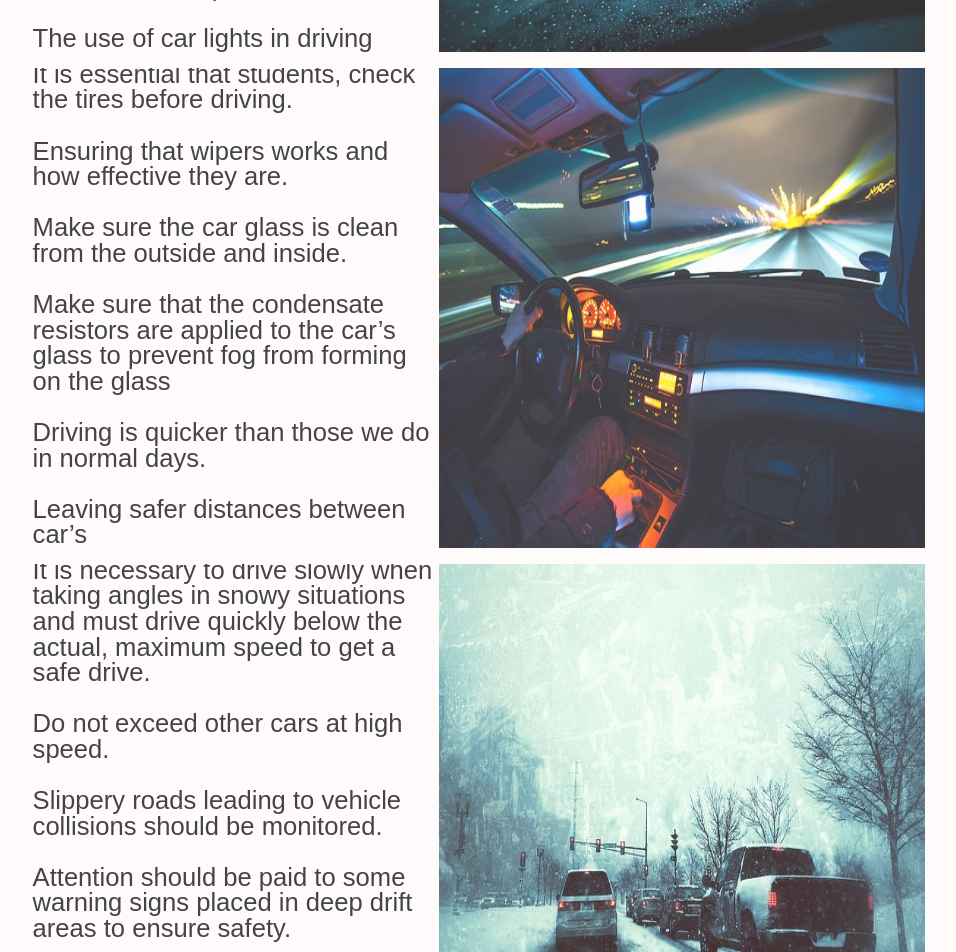
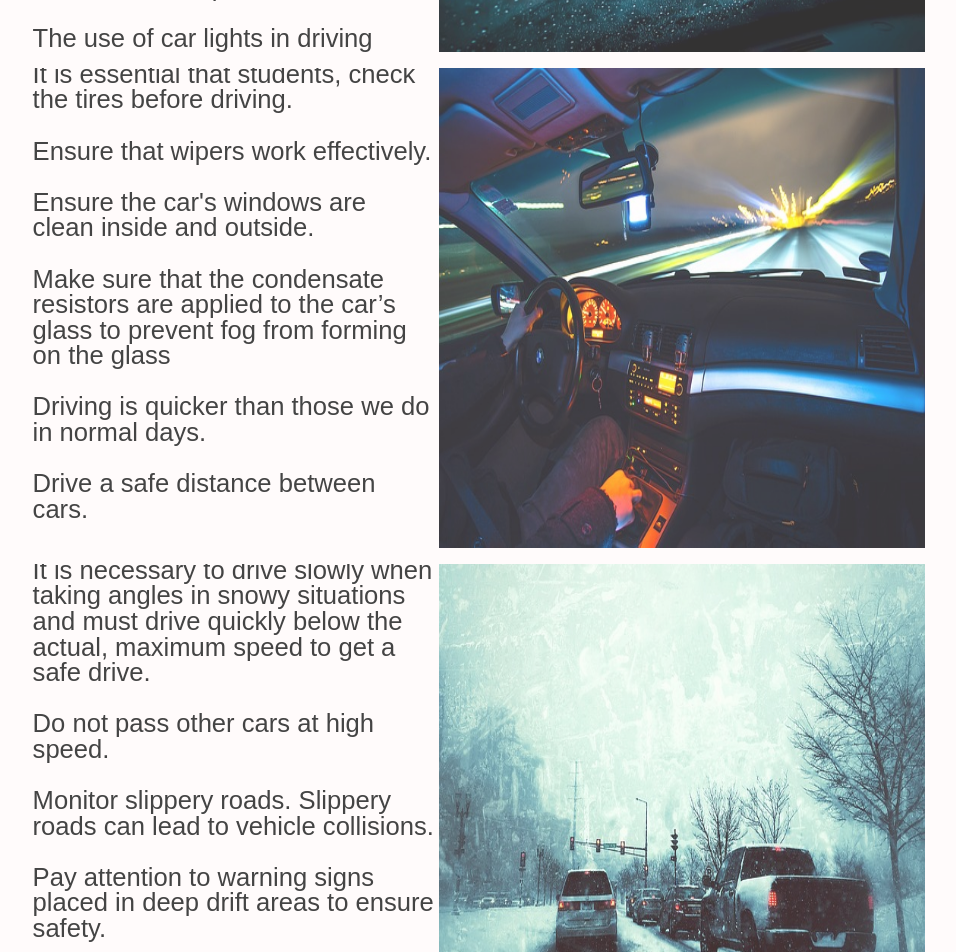
Before and after one commit to ijh5005/starsandstripesdrivingschool, a React (Create React App) app: page /page/service in a window 1280 px wide. Shown: the part 3320-4272 px from the top of the page, without its empty margins (217-1173 px from the left). Built offline with nearby package versions, Linux system fonts and the light colour scheme; the HTML template or start-up script is replaced by a standard one; a web font is replaced by a local one.

Commit message:
adjusted tips on detail page

```diff
--- a/src/components/ServicePage/Details/index.js
+++ b/src/components/ServicePage/Details/index.js
@@ -19,8 +19,8 @@ const content = [
     tips: [
       "It is necessary to drive slowly when taking angles in snowy situations and must drive quickly below the actual, maximum speed to get a safe drive.",
       "Do not exceed other cars at high speed.",
-      "Slippery roads leading to vehicle collisions should be monitored.",
-      "Attention should be paid to some warning signs placed in deep drift areas to ensure safety.",
+      "Monitor slippery roads. Slippery roads can lead to vehicle collisions.",
+      "Pay attention to warning signs placed in deep drift areas to ensure safety.",
       "Take time to stop.",
       "The use of car lights in driving makes driving safe."
     ]
@@ -31,12 +31,12 @@ const content = [
     tipsHeading: "Driving during the rain",
     tips: [
       "It is essential that students, check the tires before driving.",
-      "Ensuring that wipers works and how effective they are.",
-      "Make sure the car glass is clean from the outside and inside.",
+      "Ensure that wipers work effectively.",
+      "Ensure the car's windows are clean inside and outside.",
       "Make sure that the condensate resistors are applied to the car’s glass to prevent fog from forming on the glass",
       "Driving is quicker than those we do in normal days.",
-      "Leaving safer distances between car’s",
-      "Avoid water pools on the edges of the road if possible.",
+      "Drive a safe distance between cars.",
+      "Avoid puddles of water on the edges of the road if possible.",
       "Communicate well with other drivers around you and share the road with them in a safe way for everyone."
     ]
   },
@@ -46,9 +46,9 @@ const content = [
     tipsHeading: "Driving during the night",
     tips: [
       "It is necessary to drive slowly when taking angles in snowy situations and must drive quickly below the actual, maximum speed to get a safe drive.",
-      "Do not exceed other cars at high speed.",
-      "Slippery roads leading to vehicle collisions should be monitored.",
-      "Attention should be paid to some warning signs placed in deep drift areas to ensure safety.",
+      "Do not pass other cars at high speed.",
+      "Monitor slippery roads. Slippery roads can lead to vehicle collisions.",
+      "Pay attention to warning signs placed in deep drift areas to ensure safety.",
       "Take time to stop.",
       "The use of car lights in driving makes driving safe."
     ]
@@ -60,7 +60,7 @@ const content = [
     tips: [
       "It is necessary to drive slowly when taking angles in snowy situations and must drive quickly below the actual, maximum speed to get a safe drive.",
       "Do not exceed other cars at high speed.",
-      "Slippery roads leading to vehicle collisions should be monitored.",
+      "Monitor slippery roads. Slippery roads can lead to vehicle collisions.",
       "Attention should be paid to some warning signs placed in deep drift areas to ensure safety.",
       "Take time to stop.",
       "The use of car lights in driving makes driving safe."
```
